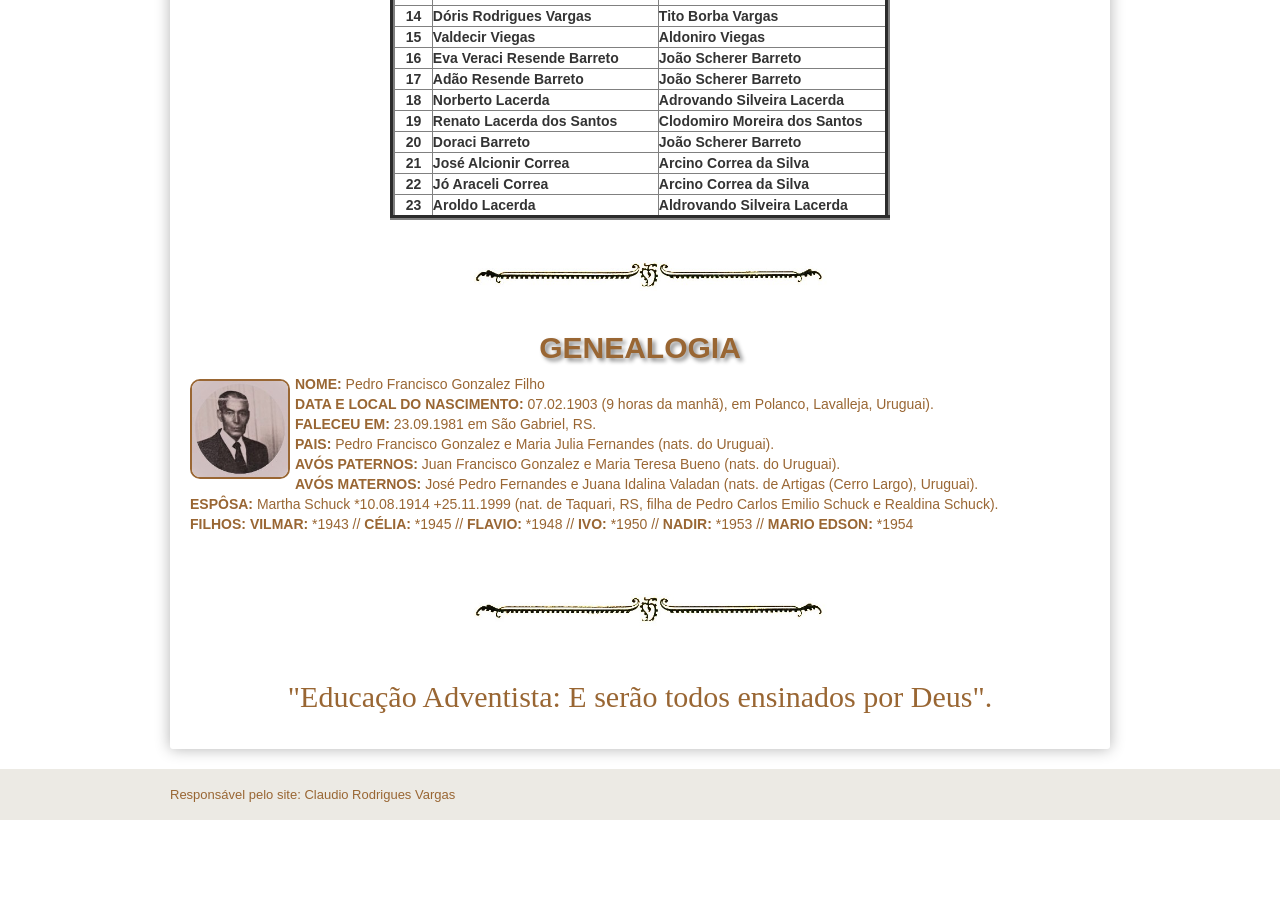
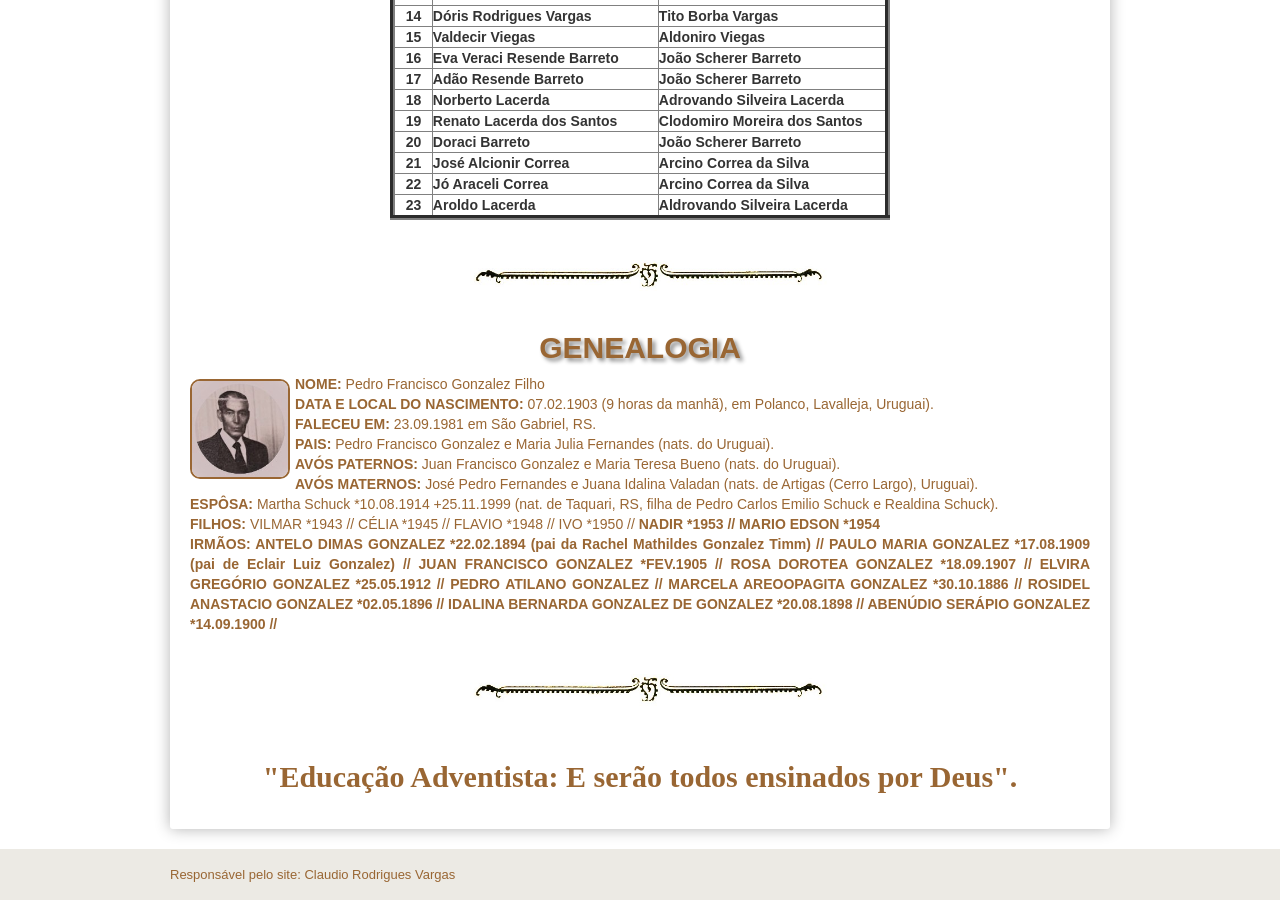
Before and after one commit to claudiovargas1955/claudiovargas1955.github.io, a Jekyll site: the page built from _pages/ensino-da-iasd-bosque.html, in a window 1280 px wide and 900 px high, scrolled down 2001 px. Built offline with Jekyll 4.4.1, drawn with Linux system fonts in a browser that asks for light colours; some web fonts are replaced; before the commit the page ends 2821 px from its top, so only the background shows below that.

Commit message:
Update ensino-da-iasd-bosque.html

```diff
--- a/_pages/ensino-da-iasd-bosque.html
+++ b/_pages/ensino-da-iasd-bosque.html
@@ -441,8 +441,14 @@ Pedro Francisco Gonzalez";/>
 <b>AVÓS PATERNOS: </b>Juan Francisco Gonzalez e Maria Teresa Bueno (nats. do Uruguai).<br>
 <b>AVÓS MATERNOS: </b>José Pedro Fernandes e Juana Idalina Valadan (nats. de Artigas (Cerro Largo), Uruguai).<br>
 <b>ESPÔSA: </b>Martha Schuck *10.08.1914 +25.11.1999 (nat. de Taquari, RS, filha de Pedro Carlos Emilio Schuck e Realdina Schuck).<br>
-<b>FILHOS: </b><b>VILMAR:</b> *1943 // <b>CÉLIA: </b>*1945 // <b>FLAVIO: </b>*1948 // <b>IVO: </b>*1950 // <b>NADIR: </b>*1953 //
-<b>MARIO EDSON: </b>*1954 <br><br>
+<b>FILHOS: </b>VILMAR *1943 // CÉLIA *1945 // FLAVIO *1948 // IVO *1950 // <b>NADIR *1953 //
+MARIO EDSON *1954 <br>
+<b>IRMÃOS: </b>ANTELO DIMAS GONZALEZ *22.02.1894 (pai da Rachel Mathildes Gonzalez Timm) // PAULO MARIA GONZALEZ *17.08.1909
+(pai de Eclair Luiz Gonzalez) // JUAN FRANCISCO GONZALEZ *FEV.1905 // ROSA DOROTEA GONZALEZ *18.09.1907 // ELVIRA GREGÓRIO GONZALEZ
+*25.05.1912 // PEDRO ATILANO GONZALEZ // MARCELA AREOOPAGITA GONZALEZ *30.10.1886 // ROSIDEL ANASTACIO GONZALEZ *02.05.1896 //
+IDALINA BERNARDA GONZALEZ DE GONZALEZ *20.08.1898 // ABENÚDIO SERÁPIO GONZALEZ *14.09.1900 //
+
+       <br>
 
 <br><img class="dir3" style="float:center"; src="/images/separador.jpg" class="img-responsive" width="400px" title="";/><br><br>
 <p style="text-align:center;  color:#996633; font-size:30px; font-family: 'Rancho', cursive">"Educação Adventista: E serão todos ensinados por Deus".</p>
```
